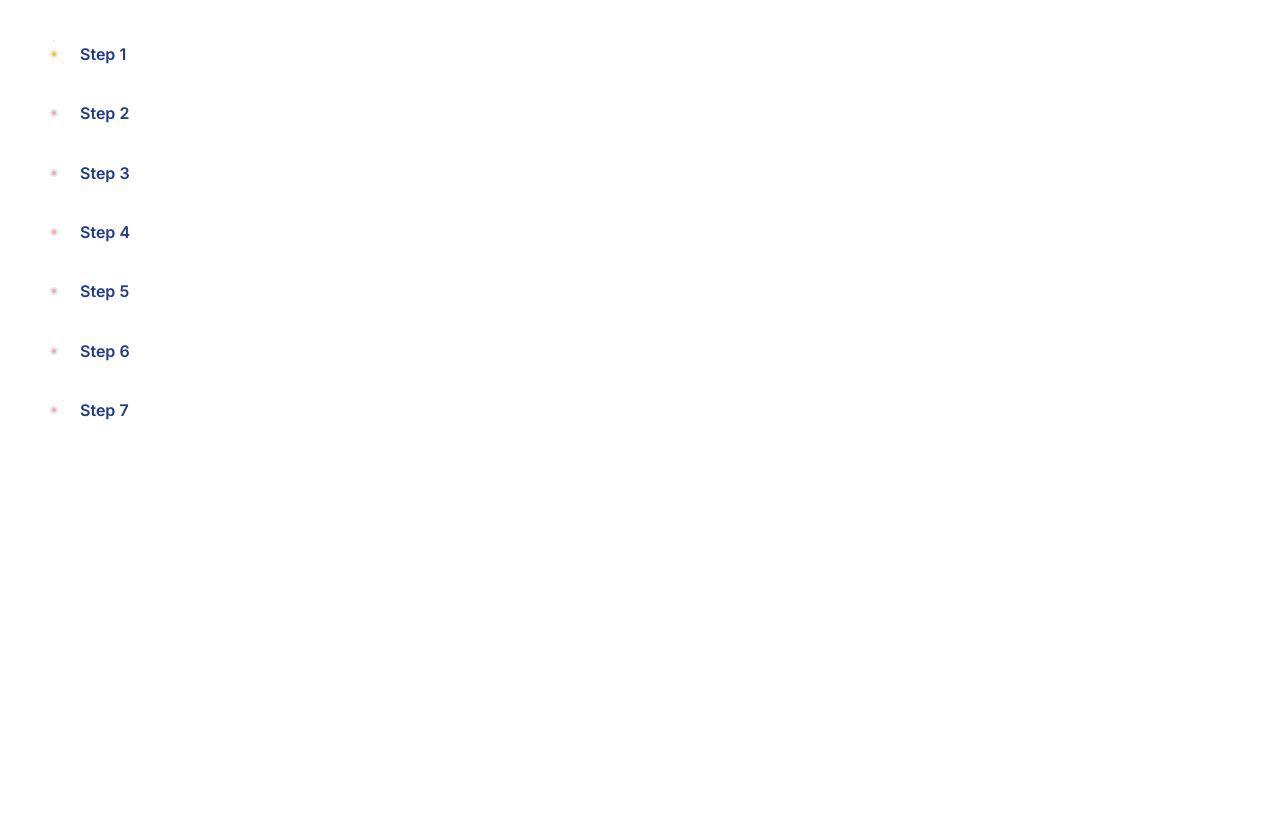
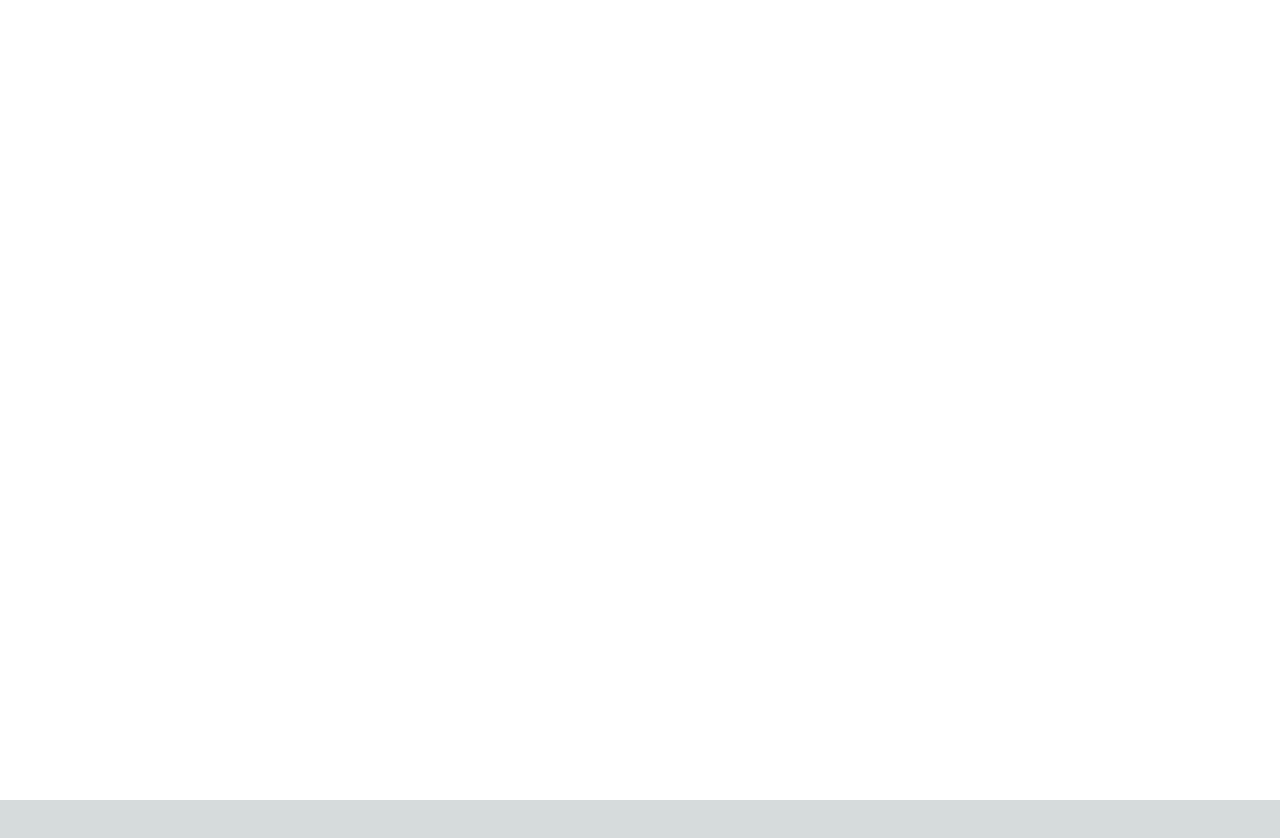
Before and after one commit to madsapce1112/customScrollSlider, a Next.js app: page / in a window 1280 px wide. Shown: the top 838 px of the page. After the commit the page ends 800 px from the top, so only its background shows below. Built offline with nearby package versions, Linux system fonts and the light colour scheme.

Commit message:
fix: fix some problems

```diff
--- a/src/app/page.tsx
+++ b/src/app/page.tsx
@@ -14,107 +14,8 @@ export default function Home() {
   ];
   return (
     <main className="min-h-screen bg-white">
-      <div style={{ height: "25000px" }}></div>
-      <SliderByScroll
-        data={scrollData}
-        textColor="text-blue-900"
-        sliderDefaultColor="bg-red-300"
-        sliderActiveColor="bg-yellow-400"
-      />
-      {/* <div
-        id="customScroll"
-        className="fixed left-10 top-10 h-96 flex flex-col justify-between after:absolute after:top-0 after:bottom-0  after:start-3.5 after:w-px after:-translate-x-[0.5px] after:bg-gray-300"
-      >
-        <hr
-          className="bg-blue-700 w-0.5 start-[13px] absolute transition-all duration-300"
-          style={{ height: `${Number(scrollProgress) * 100}%` }}
-        />
-        <div className="flex gap-x-3" onClick={() => handleStepClick(0)}>
-          <div className="relative z-10 w-7 h-7 flex justify-center items-center">
-            <div
-              className={`w-2 h-2 rounded-full bg-white border-2  group-hover:border-gray-600 ${
-                Number(scrollProgress) >= 0
-                  ? "border-blue-700"
-                  : "border-gray-300"
-              }`}
-            ></div>
-          </div>
-
-          <div className="grow pt-0.5">
-            <h3 className="flex gap-x-1.5 font-semibold text-gray-800">
-              Created "Preline in React" task
-            </h3>
-          </div>
-        </div>
-        <div className="flex gap-x-3" onClick={() => handleStepClick(0.25)}>
-          <div className="relative z-10 w-7 h-7 flex justify-center items-center">
-            <div
-              className={`w-2 h-2 rounded-full bg-white border-2  group-hover:border-gray-600 ${
-                Number(scrollProgress) >= 0.25
-                  ? "border-blue-700"
-                  : "border-gray-300"
-              }`}
-            ></div>
-          </div>
-
-          <div className="grow pt-0.5">
-            <h3 className="flex gap-x-1.5 font-semibold text-gray-800">
-              Release v5.2.0 quick bug fix
-            </h3>
-          </div>
-        </div>
-        <div className="flex gap-x-3" onClick={() => handleStepClick(0.5)}>
-          <div className="relative z-10 w-7 h-7 flex justify-center items-center">
-            <div
-              className={`w-2 h-2 rounded-full bg-white border-2  group-hover:border-gray-600 ${
-                Number(scrollProgress) >= 0.5
-                  ? "border-blue-700"
-                  : "border-gray-300"
-              }`}
-            ></div>
-          </div>
-
-          <div className="grow pt-0.5">
-            <h3 className="flex gap-x-1.5 font-semibold text-gray-800">
-              Release v5.2.0 quick bug fix
-            </h3>
-          </div>
-        </div>
-        <div className="flex gap-x-3" onClick={() => handleStepClick(0.75)}>
-          <div className="relative z-10 w-7 h-7 flex justify-center items-center">
-            <div
-              className={`w-2 h-2 rounded-full bg-white border-2  group-hover:border-gray-600 ${
-                Number(scrollProgress) >= 0.75
-                  ? "border-blue-700"
-                  : "border-gray-300"
-              }`}
-            ></div>
-          </div>
-
-          <div className="grow pt-0.5">
-            <h3 className="flex gap-x-1.5 font-semibold text-gray-800">
-              Release v5.2.0 quick bug fix
-            </h3>
-          </div>
-        </div>
-        <div className="flex gap-x-3" onClick={() => handleStepClick(1)}>
-          <div className="relative z-10 w-7 h-7 flex justify-center items-center">
-            <div
-              className={`w-2 h-2 rounded-full bg-white border-2  group-hover:border-gray-600 ${
-                Number(scrollProgress) >= 1
-                  ? "border-blue-700"
-                  : "border-gray-300"
-              }`}
-            ></div>
-          </div>
-
-          <div className="grow pt-0.5">
-            <h3 className="flex gap-x-1.5 font-semibold text-gray-800">
-              Release v5.2.0 quick bug fix
-            </h3>
-          </div>
-        </div>
-      </div> */}
+      {/* <div style={{ height: "25000px" }}></div> */}
+      <SliderByScroll data={scrollData} />
     </main>
   );
 }
--- a/src/component/SliderByScroll.tsx
+++ b/src/component/SliderByScroll.tsx
@@ -39,17 +39,14 @@ export const SliderByScroll = ({
     gsap.to(window, { duration: 1, scrollTo: { y: progress * maxScroll } });
   };
 
+  console.log("scroll");
   return (
     <div
       id="customScroll"
-      className={`fixed left-10 top-10 h-96 flex flex-col justify-between after:absolute after:top-0 after:bottom-0  after:start-3.5 after:w-px after:-translate-x-[0.5px] ${
-        sliderDefaultColor ? 'after:' + sliderDefaultColor : "after:bg-gray-300"
-      }`}
+      className={`fixed left-10 top-10 h-96 flex flex-col justify-between after:absolute after:top-0 after:bottom-0  after:start-3.5 after:w-px after:-translate-x-[0.5px] after:bg-gray-300`}
     >
       <hr
-        className={`${
-          sliderActiveColor ? sliderActiveColor : "bg-blue-700"
-        } w-0.5 start-[13px] absolute transition-all duration-300`}
+        className={`bg-blue-700 w-0.5 start-[13px] absolute transition-all duration-300`}
         style={{ height: `${Number(scrollProgress) * 100}%` }}
       />
       {data.map((item, index: number) => (
@@ -64,24 +61,10 @@ export const SliderByScroll = ({
             <div
               className={`w-2 h-2 rounded-full border-2 border-white ${
                 Number(scrollProgress) >= index / (data.length - 1)
-                  ? sliderActiveColor
-                    ? sliderActiveColor
-                    : "bg-blue-700"
-                  : sliderDefaultColor
-                  ? sliderDefaultColor
+                  ? "bg-blue-700"
                   : "bg-gray-300"
               }`}
             ></div>
-          </div>
-
-          <div className="grow pt-0.5">
-            <h3
-              className={`flex gap-x-1.5 font-semibold ${
-                textColor ? textColor : "text-gray-800"
-              }`}
-            >
-              {item.subTitle}
-            </h3>
           </div>
         </div>
       ))}
```
